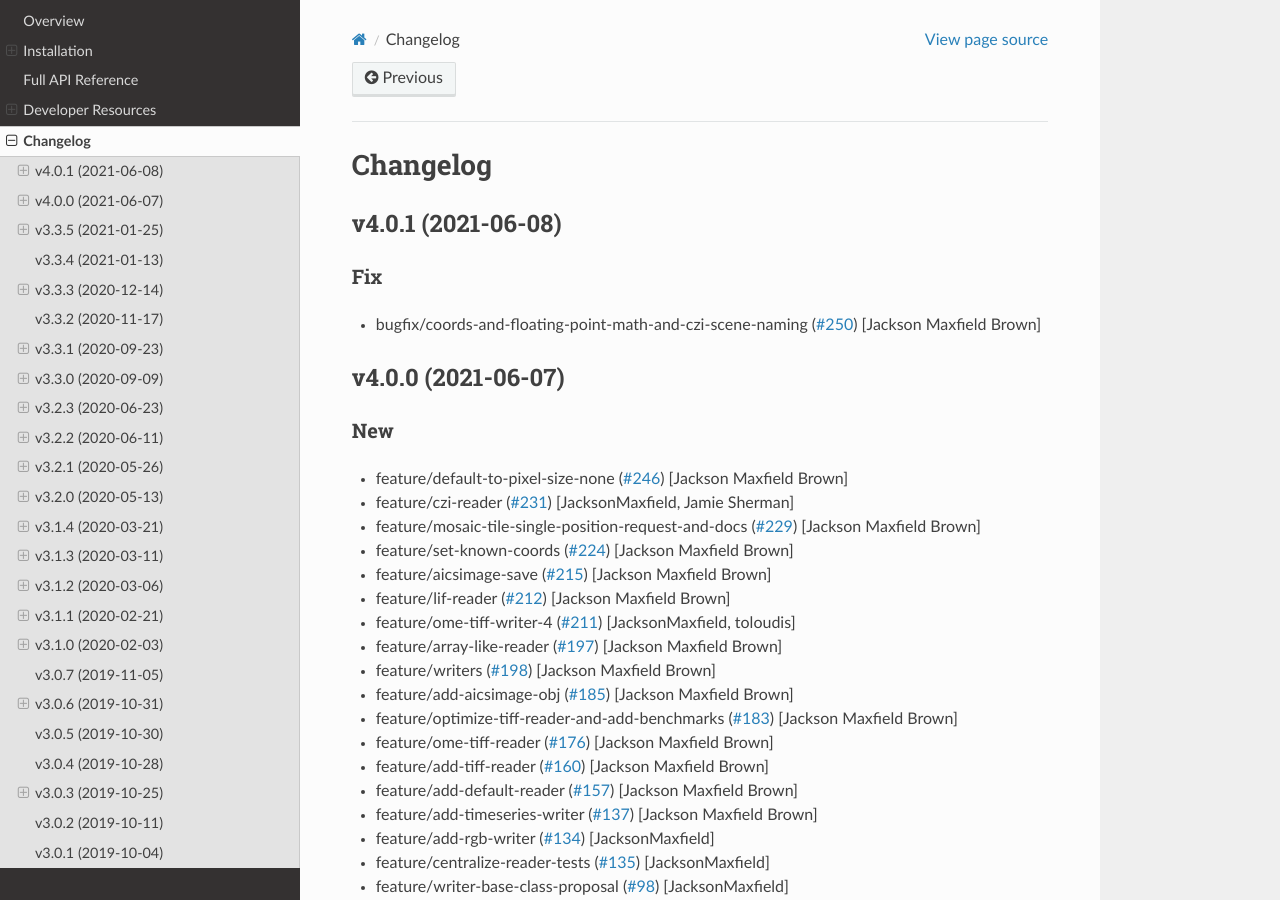
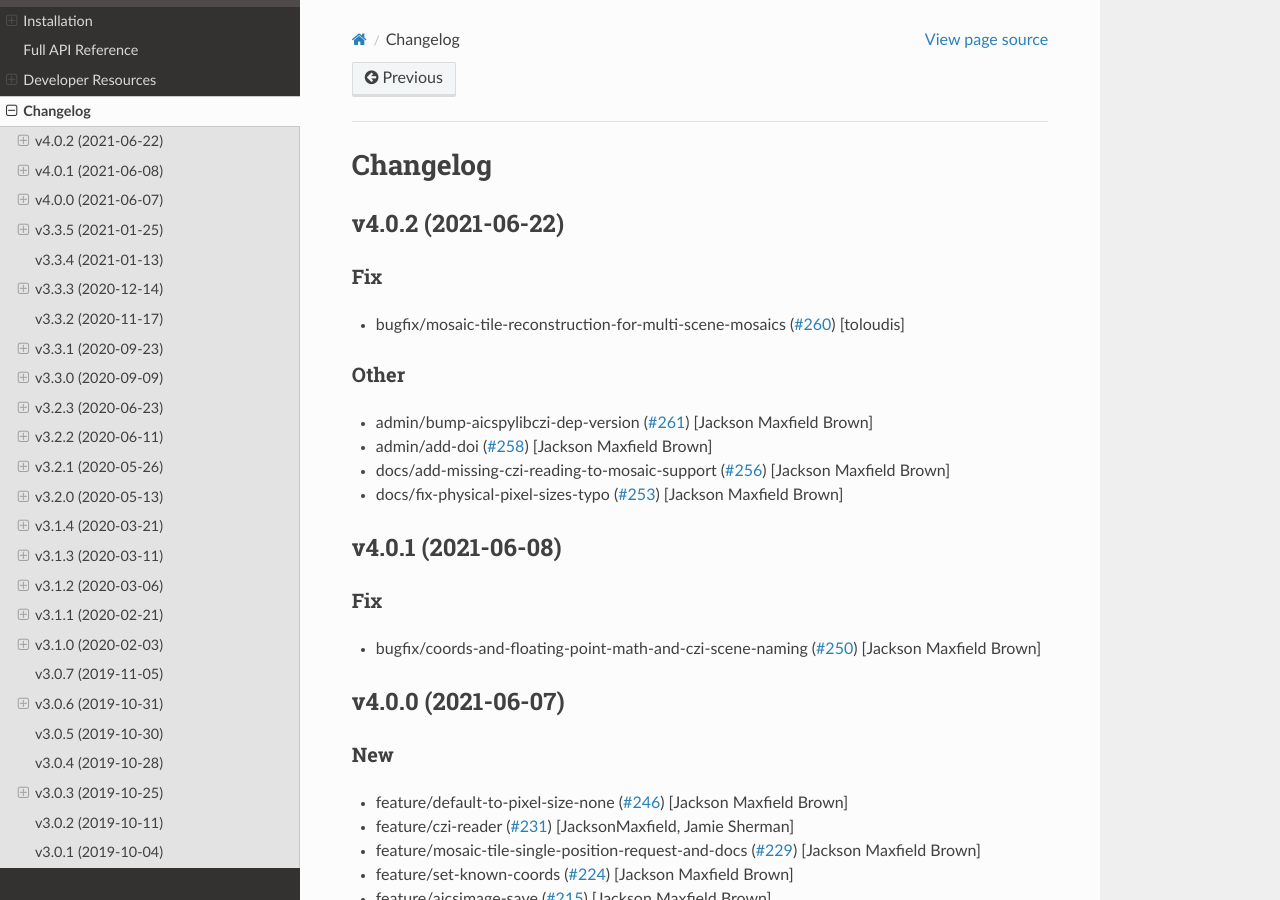
Before and after one commit to AllenCellModeling/aicsimageio, a Sphinx documentation site: the page built from docs/CHANGELOG.rst, in a window 1280 px wide and 900 px high. Built offline with Sphinx 7.4.7 and the Read the Docs theme 2.0.0, drawn with Linux system fonts in a browser that asks for light colours; pages that are not in the unit, such as notebooks, are missing from menus.

Commit message:
Bump version: 4.0.1 → 4.0.2

```diff
--- a/aicsimageio/__init__.py
+++ b/aicsimageio/__init__.py
@@ -13,7 +13,7 @@ __author__ = "Jackson Maxfield Brown, Allen Institute for Cell Science"
 __email__ = "jmaxfieldbrown@gmail.com, jamie.sherman@gmail.com, bowdenm@spu.edu"
 # Do not edit this string manually, always use bumpversion
 # Details in CONTRIBUTING.md
-__version__ = "4.0.1"
+__version__ = "4.0.2"
 
 
 def get_module_version() -> str:
--- a/cookiecutter.yaml
+++ b/cookiecutter.yaml
@@ -6,5 +6,5 @@ default_context:
     project_slug: "aicsimageio"
     project_short_description: "Image Reading, Metadata Conversion, and Image Writing for Microscopy Images in Pure Python"
     pypi_username: "aicspypi"
-    version: "4.0.1"
+    version: "4.0.2"
     open_source_license: "BSD license"
--- a/docs/CHANGELOG.rst
+++ b/docs/CHANGELOG.rst
@@ -1,5 +1,30 @@
 Changelog
 =========
+
+v4.0.2 (2021-06-22)
+-------------------
+
+Fix
+~~~
+- bugfix/mosaic-tile-reconstruction-for-multi-scene-mosaics  (`#260
+  <https://github.com/AllenCellModeling/aicsimageio/pull/260>`_)
+  [toloudis]
+
+Other
+~~~~~
+- admin/bump-aicspylibczi-dep-version  (`#261
+  <https://github.com/AllenCellModeling/aicsimageio/pull/261>`_)
+  [Jackson Maxfield Brown]
+- admin/add-doi  (`#258
+  <https://github.com/AllenCellModeling/aicsimageio/pull/258>`_)
+  [Jackson Maxfield Brown]
+- docs/add-missing-czi-reading-to-mosaic-support  (`#256
+  <https://github.com/AllenCellModeling/aicsimageio/pull/256>`_)
+  [Jackson Maxfield Brown]
+- docs/fix-physical-pixel-sizes-typo  (`#253
+  <https://github.com/AllenCellModeling/aicsimageio/pull/253>`_)
+  [Jackson Maxfield Brown]
+
 
 v4.0.1 (2021-06-08)
 -------------------
--- a/setup.cfg
+++ b/setup.cfg
@@ -1,5 +1,5 @@
 [bumpversion]
-current_version = 4.0.1
+current_version = 4.0.2
 parse = (?P<major>\d+)\.(?P<minor>\d+)\.(?P<patch>\d+)
 serialize = {major}.{minor}.{patch}
 commit = True
--- a/setup.py
+++ b/setup.py
@@ -115,6 +115,6 @@ setup(
     url="https://github.com/AllenCellModeling/aicsimageio",
     # Do not edit this string manually, always use bumpversion
     # Details in CONTRIBUTING.md
-    version="4.0.1",
+    version="4.0.2",
     zip_safe=False,
 )
```
